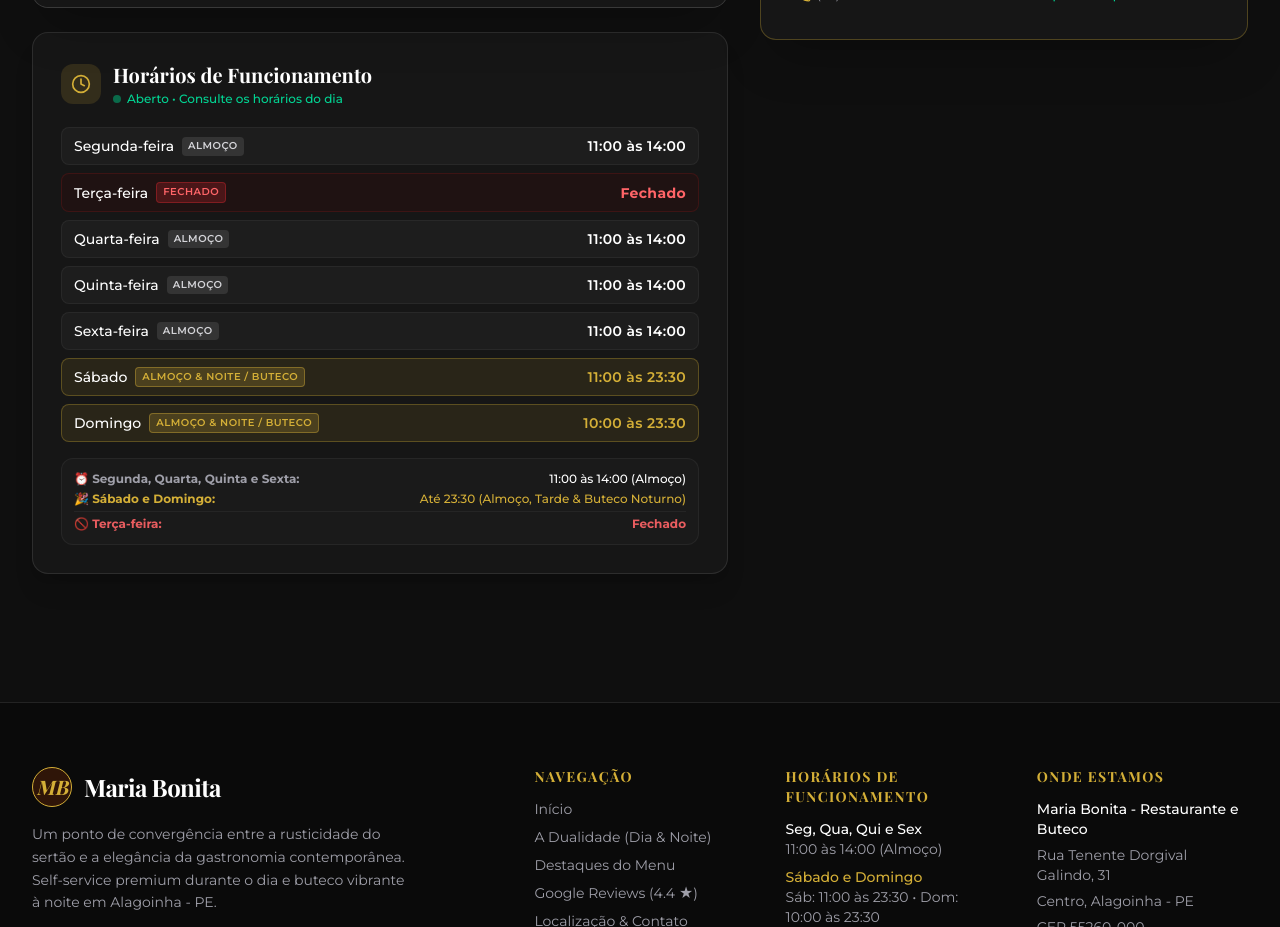
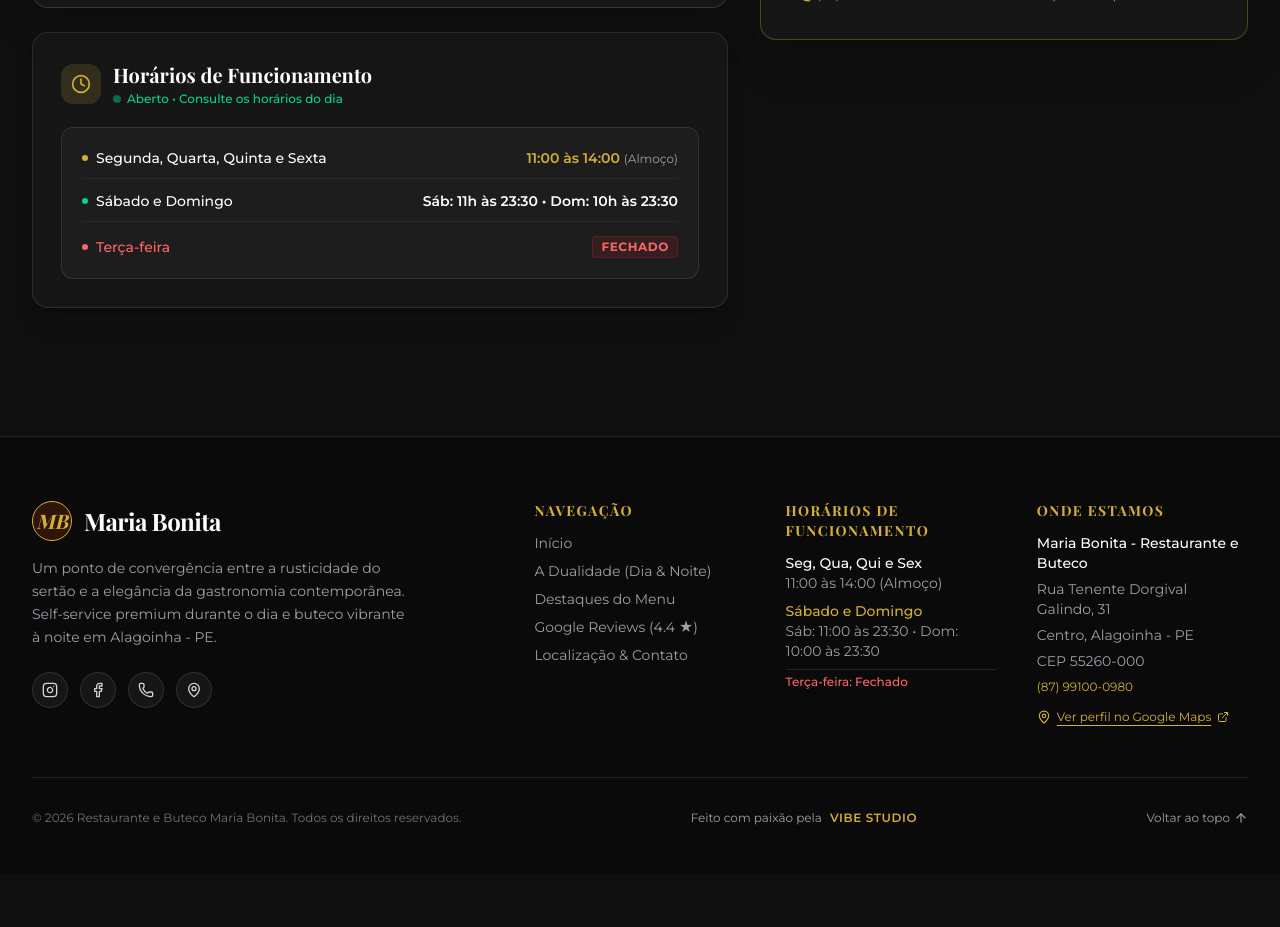
Before and after one commit to ytdark0066-commits/maria-bonita, a React (Vite) app: page / in a window 1280 px wide. Shown: the part 6060-6987 px from the top of the page. After the commit the page ends 6934 px from the top, so only its background shows below. Built offline with nearby package versions, Linux system fonts and the light colour scheme; a web font is replaced by a local one.

Commit message:
refactor: remove redundant schedule list from location section
Simplified the location component by removing the detailed daily schedule view to improve layout and focus on core information.

```diff
--- a/src/components/LocationSection.tsx
+++ b/src/components/LocationSection.tsx
@@ -189,61 +189,36 @@
                 </div>
               </div>
 
-              <div className="space-y-2 mb-4">
-                {RESTAURANT_INFO.schedule.map((item, idx) => {
-                  const isClosed = item.hours === "Fechado";
-                  const isExtended = item.hours.includes("23:30");
-                  return (
-                    <div
-                      key={idx}
-                      className={`flex items-center justify-between py-2 px-3 rounded-lg text-xs sm:text-sm border transition-colors ${
-                        isClosed
-                          ? "bg-red-950/20 border-red-900/30 text-zinc-400"
-                          : isExtended
-                          ? "bg-[#D4AF37]/10 border-[#D4AF37]/30 text-[#FDFBF7]"
-                          : "bg-white/[0.03] border-white/5 text-zinc-300"
-                      }`}
-                    >
-                      <div className="flex items-center space-x-2">
-                        <span className="font-medium text-white">{item.day}</span>
-                        <span
-                          className={`text-[10px] px-1.5 py-0.5 rounded font-semibold uppercase tracking-wider ${
-                            isClosed
-                              ? "bg-red-500/20 text-red-400 border border-red-500/30"
-                              : isExtended
-                              ? "bg-[#D4AF37]/20 text-[#D4AF37] border border-[#D4AF37]/40"
-                              : "bg-white/10 text-zinc-300"
-                          }`}
-                        >
-                          {item.status}
-                        </span>
-                      </div>
-                      <div className="font-semibold font-montserrat tracking-wide">
-                        {isClosed ? (
-                          <span className="text-red-400 font-bold">Fechado</span>
-                        ) : (
-                          <span className={isExtended ? "text-[#D4AF37]" : "text-white"}>
-                            {item.hours}
-                          </span>
-                        )}
-                      </div>
-                    </div>
-                  );
-                })}
-              </div>
+              {/* Resumo Direto e Limpo de Horários */}
+              <div className="p-4 sm:p-5 rounded-xl bg-white/[0.03] border border-white/10 text-sm text-zinc-300 space-y-3">
+                <div className="flex flex-col sm:flex-row sm:items-center justify-between pb-2.5 border-b border-white/5 gap-1">
+                  <span className="font-medium text-white flex items-center space-x-2">
+                    <span className="w-1.5 h-1.5 rounded-full bg-[#D4AF37]"></span>
+                    <span>Segunda, Quarta, Quinta e Sexta</span>
+                  </span>
+                  <span className="text-[#D4AF37] font-semibold font-montserrat">
+                    11:00 às 14:00 <span className="text-xs text-zinc-400 font-normal">(Almoço)</span>
+                  </span>
+                </div>
 
-              <div className="p-3 rounded-xl bg-white/[0.02] border border-white/5 text-xs text-zinc-400 space-y-1">
-                <div className="flex items-center justify-between">
-                  <span>⏰ <strong>Segunda, Quarta, Quinta e Sexta:</strong></span>
-                  <span className="text-white font-medium">11:00 às 14:00 (Almoço)</span>
+                <div className="flex flex-col sm:flex-row sm:items-center justify-between pb-2.5 border-b border-white/5 gap-1">
+                  <span className="font-medium text-white flex items-center space-x-2">
+                    <span className="w-1.5 h-1.5 rounded-full bg-emerald-400"></span>
+                    <span>Sábado e Domingo</span>
+                  </span>
+                  <span className="text-white font-semibold font-montserrat">
+                    Sáb: 11h às 23:30 • Dom: 10h às 23:30
+                  </span>
                 </div>
-                <div className="flex items-center justify-between text-[#D4AF37]">
-                  <span>🎉 <strong>Sábado e Domingo:</strong></span>
-                  <span className="font-medium">Até 23:30 (Almoço, Tarde & Buteco Noturno)</span>
-                </div>
-                <div className="flex items-center justify-between text-red-400/90 pt-1 border-t border-white/5">
-                  <span>🚫 <strong>Terça-feira:</strong></span>
-                  <span className="font-bold">Fechado</span>
+
+                <div className="flex items-center justify-between pt-0.5">
+                  <span className="font-medium text-red-400 flex items-center space-x-2">
+                    <span className="w-1.5 h-1.5 rounded-full bg-red-400"></span>
+                    <span>Terça-feira</span>
+                  </span>
+                  <span className="text-red-400 font-bold uppercase text-xs tracking-wider px-2 py-0.5 rounded bg-red-500/10 border border-red-500/20">
+                    Fechado
+                  </span>
                 </div>
               </div>
             </div>
```
